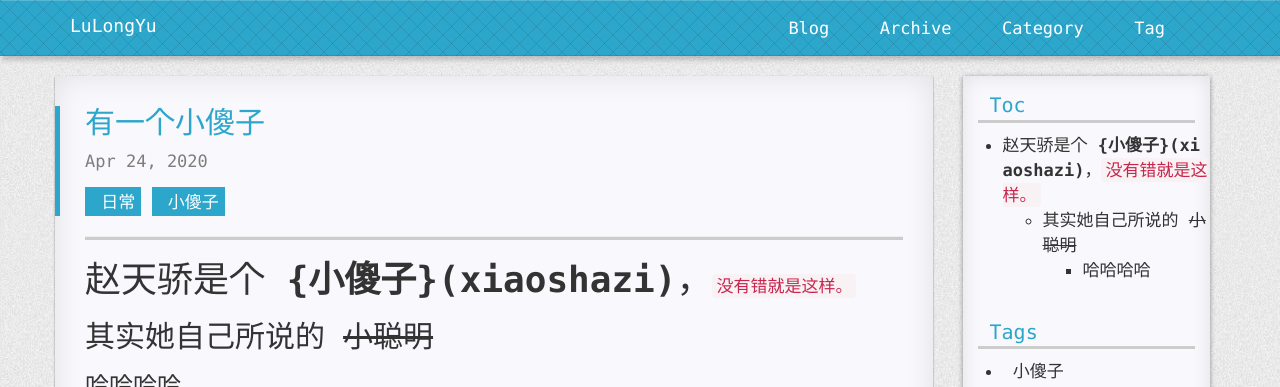
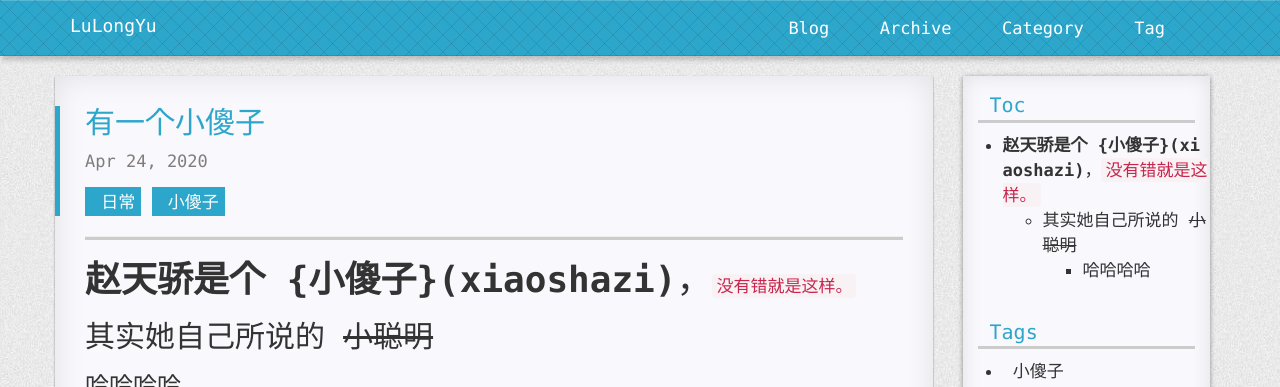
Before and after one commit to MiracleAttacker/MiracleAttacker.github.io, a Jekyll site: the page built from _posts/2020-04-24-有一个小傻子.md, in a window 1280 px wide. Shown: the top 387 px of the page. Built offline with Jekyll 4.4.1, drawn with Linux system fonts in a browser that asks for light colours; nearby versions of some CDN libraries; comment, search, counter and statistics services are not loaded; a style sheet for code colours, icons or effects is not loaded.

```diff
--- a/_posts/2020-04-24-有一个小傻子.md
+++ b/_posts/2020-04-24-有一个小傻子.md
@@ -10,7 +10,7 @@ grammar_cjkRuby: true
 * TOC
 {:toc}
 
-# 赵天骄是个 **{小傻子}(xiaoshazi)**，`没有错就是这样。`
+# **赵天骄是个** **{小傻子}(xiaoshazi)**，`没有错就是这样。`
 
 ##  其实她自己所说的 ~~小聪明~~
 
```
